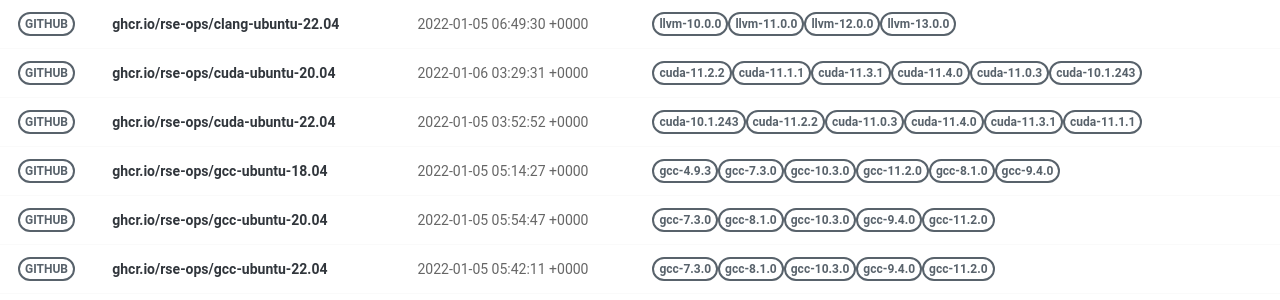
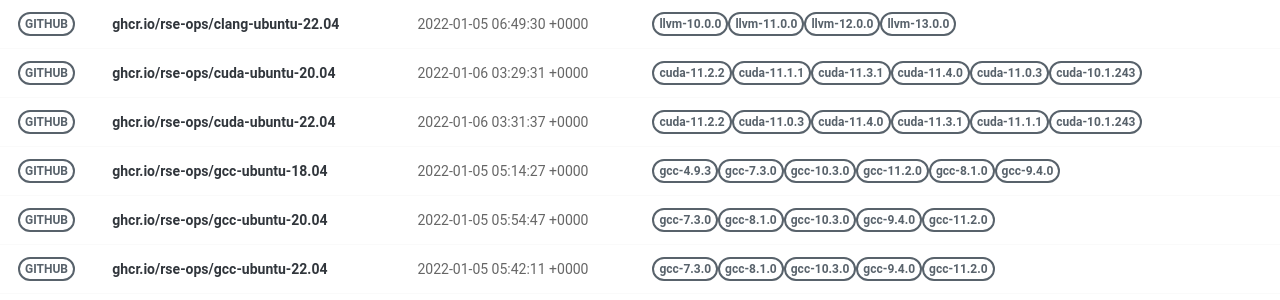
Before and after one commit to rse-ops/docker-images, a Jekyll site: the page built from pages/index.md, in a window 1280 px wide. Shown: the part 228-528 px from the top of the page. Built offline with Jekyll 4.4.1, drawn with Linux system fonts in a browser that asks for light colours; nearby versions of some CDN libraries.

Commit message:
Automated push to update library 2022-01-06

```diff
--- a/_library/ghcr.io-rse-ops-cuda-ubuntu-22.04.md
+++ b/_library/ghcr.io-rse-ops-cuda-ubuntu-22.04.md
@@ -1,14 +1,11 @@
 ---
 layout: container
 name: ghcr.io/rse-ops/cuda-ubuntu-22.04
-updated_at: 2022-01-05 03:52:52.792403
+updated_at: 2022-01-06 03:31:37.860442
 
 
 container_url: https://github.com/orgs/rse-ops/packages/container/package/cuda-ubuntu-22.04
 versions:
- - tag: cuda-10.1.243
-   dockerfile: https://github.com/rse-ops/docker-images/blob/main/ubuntu/cuda/Dockerfile
-   manifest: https://crane.ggcr.dev/manifest/ghcr.io/rse-ops/cuda-ubuntu-22.04:cuda-10.1.243
  - tag: cuda-11.2.2
    dockerfile: https://github.com/rse-ops/docker-images/blob/main/ubuntu/cuda/Dockerfile
    manifest: https://crane.ggcr.dev/manifest/ghcr.io/rse-ops/cuda-ubuntu-22.04:cuda-11.2.2
```
Also changed, not shown: other parts of _library/ghcr.io-rse-ops-cuda-ubuntu-22.04.md (+3 -0 lines).
